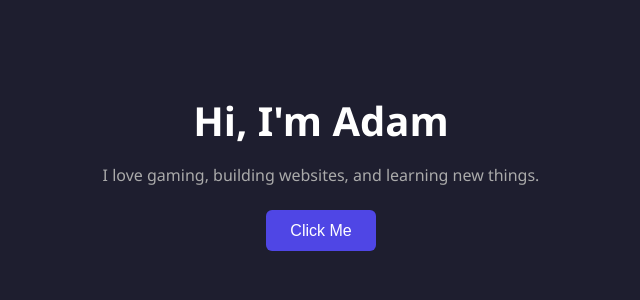
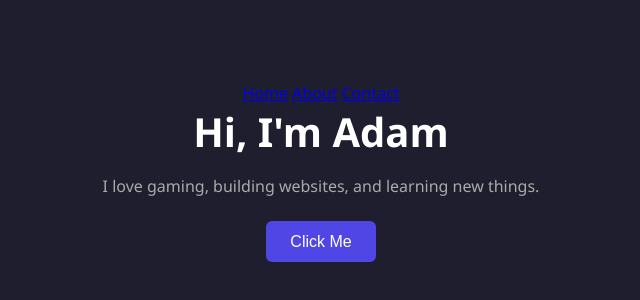
Before and after one commit to weiadam33-bit/my-website, a plain HTML site: page index.html in a window 1280 px wide. Shown: the part 228-528 px from the top of the page, without its empty margins (319-959 px from the left). Drawn offline with Linux system fonts and the light colour scheme.

Commit message:
fixed html

```diff
--- a/index.html
+++ b/index.html
@@ -3,16 +3,20 @@
 <head>
     <meta charset="UTF-8">
     <meta name="viewport" content="width=device-width, initial-scale=1.0">
-    <title>Document</title>
+    <title>Home</title>
     <link rel="stylesheet" href="style.css">
 </head>
 <body>
-    <body>
+    <nav>
+        <a href="index.html">Home</a>
+        <a href="about.html">About</a>
+        <a href="contact.html">Contact</a>
+    </nav>
+
     <h1>Hi, I'm Adam</h1>
-<p>I love gaming, building websites, and learning new things.</p>
+    <p>I love gaming, building websites, and learning new things.</p>
     <button id="btn">Click Me</button>
 
     <script src="script.js"></script>
 </body>
-</body>
 </html>
```
